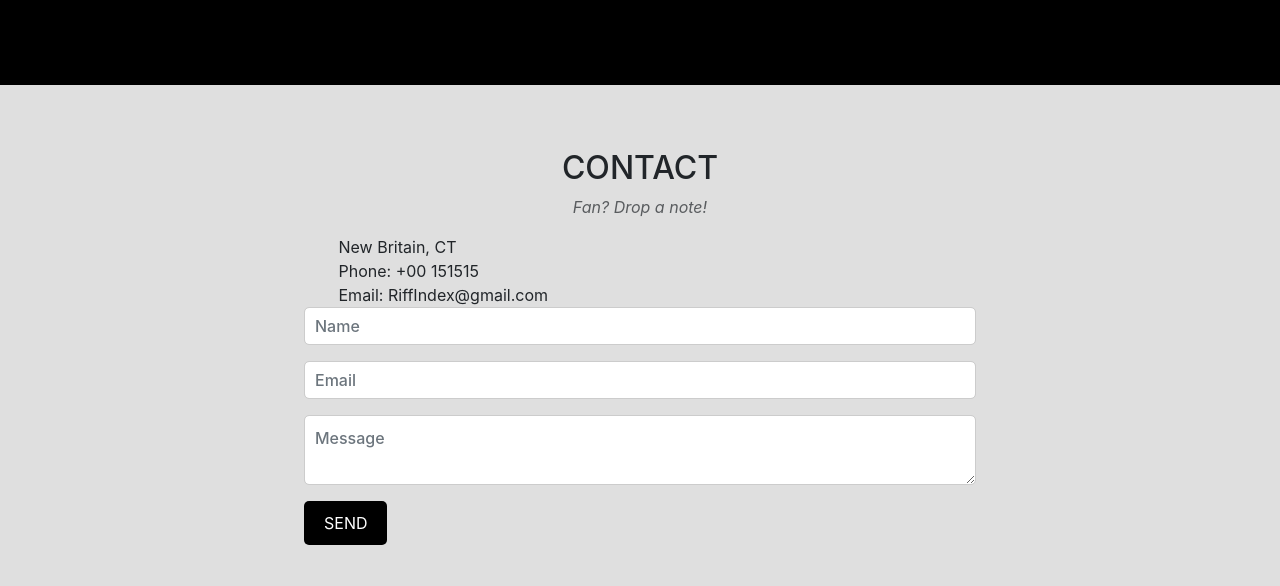
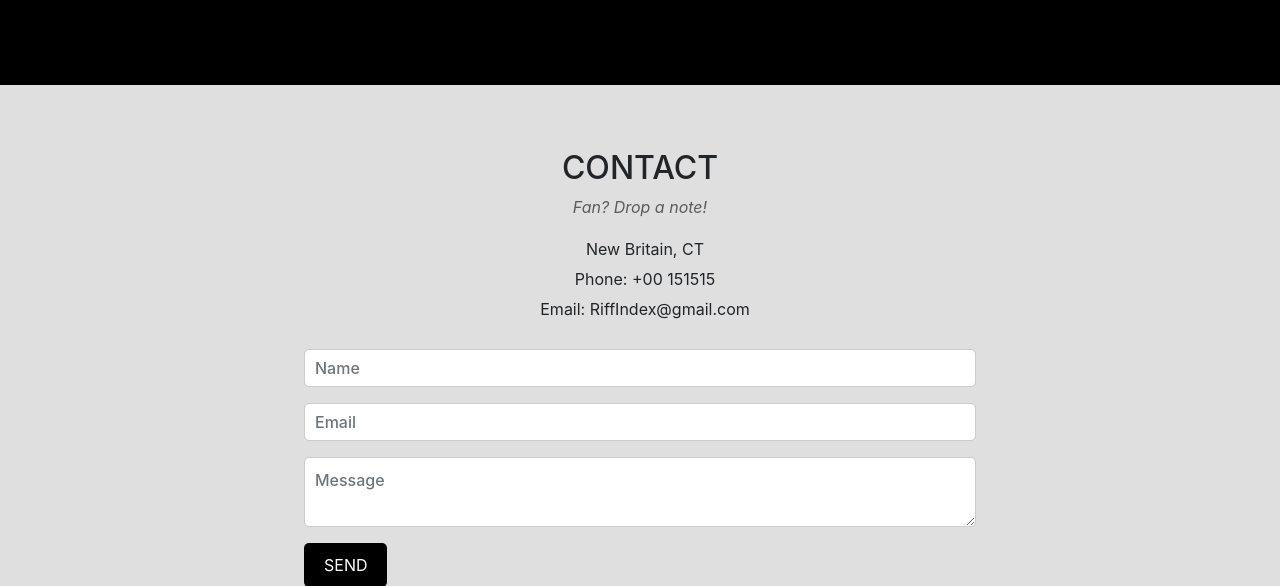
Before and after one commit to erikalanj/riffindex, a PHP site: page / in a window 1280 px wide. Shown: the part 2843-3429 px from the top of the page. Run offline with PHP 8.4, Linux system fonts and the light colour scheme; the visitor is signed in with stand-in values (Sample User, id 1).

Commit message:
centered the email text

```diff
--- a/index.php
+++ b/index.php
@@ -133,6 +133,7 @@ require "nav.php";
       <i class="fa fa-phone"></i> Phone: +00 151515<br>
       <i class="fa fa-envelope"></i> Email: RiffIndex@gmail.com<br>
     </div>
+    <br>
     <div class="w3-col m6">
       <form action="/action_page.php" target="_blank">
         <div class="form-group">
--- a/styles.css
+++ b/styles.css
@@ -697,10 +697,15 @@ section a {
 }
 
 /* Contact Info Icons */
+.contact-info {
+  text-align: center; /* Centers the text and icons */
+  margin: 0 auto; /* Centers the container if it's a block element */
+  line-height: 1.8; /* Adjusts spacing between lines for better readability */
+}
+
 .contact-info i {
-  width: 30px;
-  display: inline-block;
-  text-align: center;
+  margin-right: 10px; /* Adds space between icons and text */
+  vertical-align: middle; /* Aligns icons with the text */
 }
 
 /* Button Styling */
```
